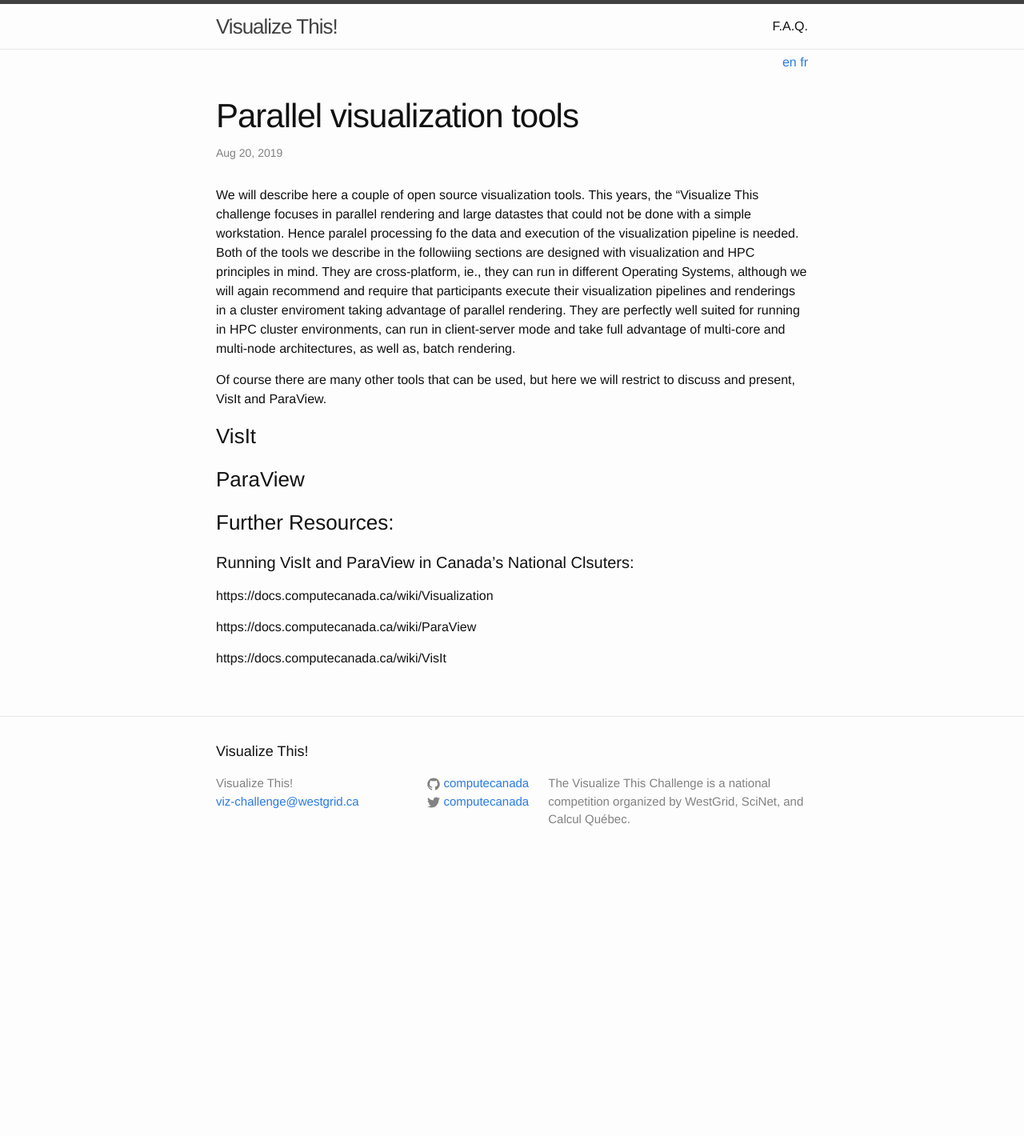
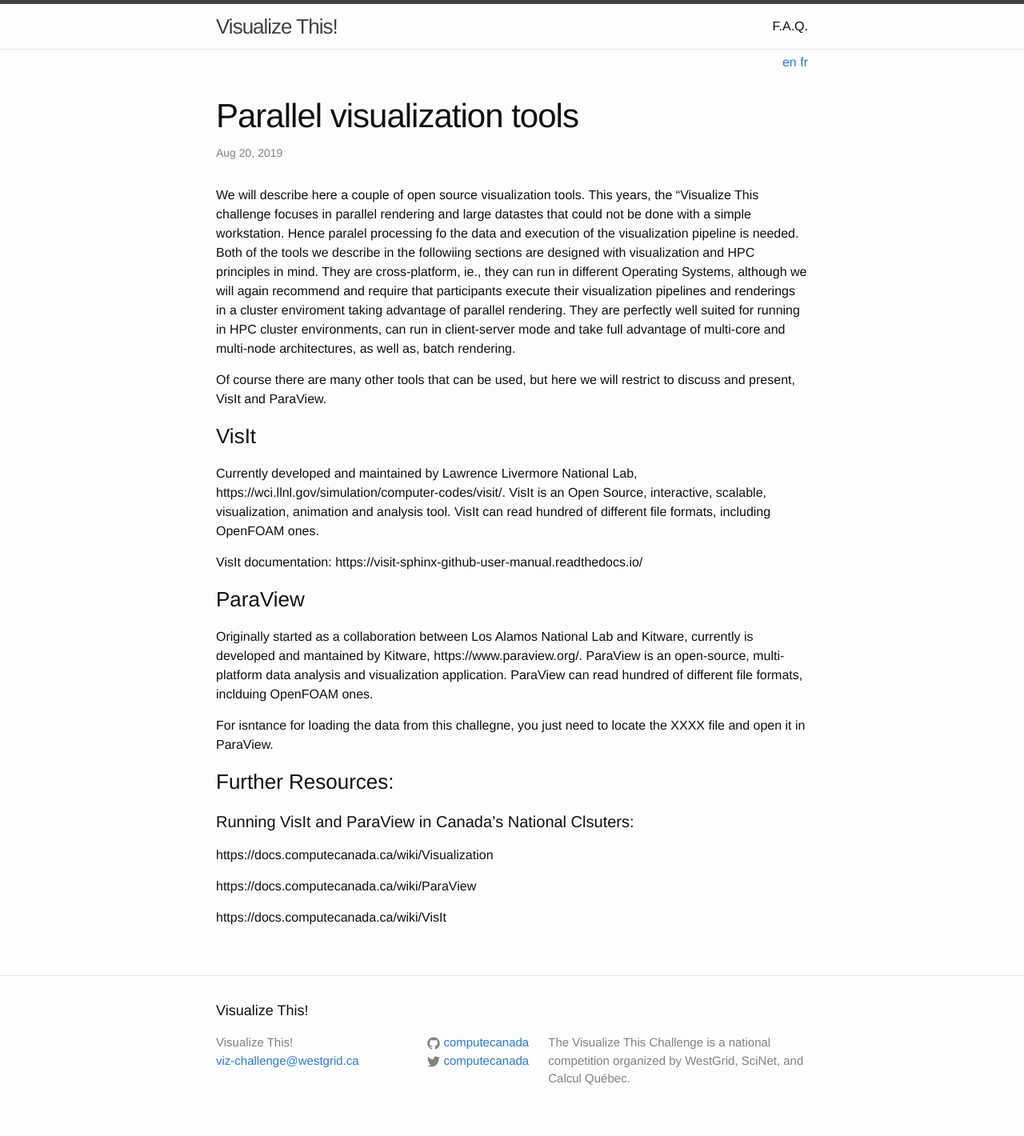
Before and after one commit to ComputeCanada/visualizeThis, a Jekyll site: the page built from _posts/2019-08-20-tools.markdown, in a window 1280 px wide. Shown: the whole page at 80% size. Built offline with Jekyll 4.4.1, drawn with Linux system fonts in a browser that asks for light colours; before the commit the page ends 1096 px from its top, so only the background shows below that.

Commit message:
added a few sentences for Visit and PAraview

```diff
--- a/_posts/2019-08-20-tools.markdown
+++ b/_posts/2019-08-20-tools.markdown
@@ -17,8 +17,20 @@
 Of course there are many other tools that can be used, but here we will restrict to discuss and present, VisIt and ParaView.
 
 ### VisIt
+Currently developed and maintained by Lawrence Livermore National Lab, https://wci.llnl.gov/simulation/computer-codes/visit/.
+VisIt is an Open Source, interactive, scalable, visualization, animation and analysis tool.
+VisIt can read hundred of different file formats, including OpenFOAM ones.
+
+VisIt documentation: https://visit-sphinx-github-user-manual.readthedocs.io/
+
 
 ### ParaView
+Originally started as a collaboration between Los Alamos National Lab and Kitware, currently is developed and mantained by Kitware, https://www.paraview.org/.
+ParaView is an open-source, multi-platform data analysis and visualization application.
+ParaView can read hundred of different file formats, inclduing OpenFOAM ones.
+
+For isntance for loading the data from this challegne, you just need to locate the XXXX file and open it in ParaView.
+
 
 
 ### Further Resources:
```
